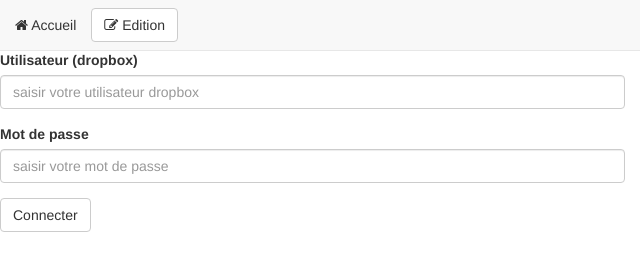
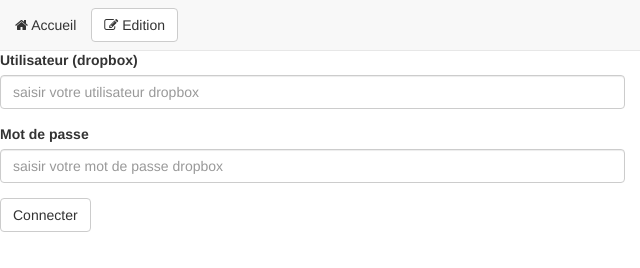
Before and after one commit to dahuchao/wikigrandjs, a website: page public/index.html in a window 1280 px wide. Shown: the full height of the page, 0-640 px from the left. Drawn offline with Linux system fonts and the light colour scheme; no server answers.

Commit message:
test de livraison

```diff
--- a/public/index.html
+++ b/public/index.html
@@ -53,7 +53,7 @@
                 </div>
                 <div class="form-group">
                     <label for="mdp">Mot de passe</label>
-                    <input type="password" class="form-control" id="mdp" placeholder="saisir votre mot de passe">
+                    <input type="password" class="form-control" id="mdp" placeholder="saisir votre mot de passe dropbox">
                 </div>
                 <button ng-click="connecter()" type="submit" class="btn btn-default">Connecter</button>
             </form>
```
